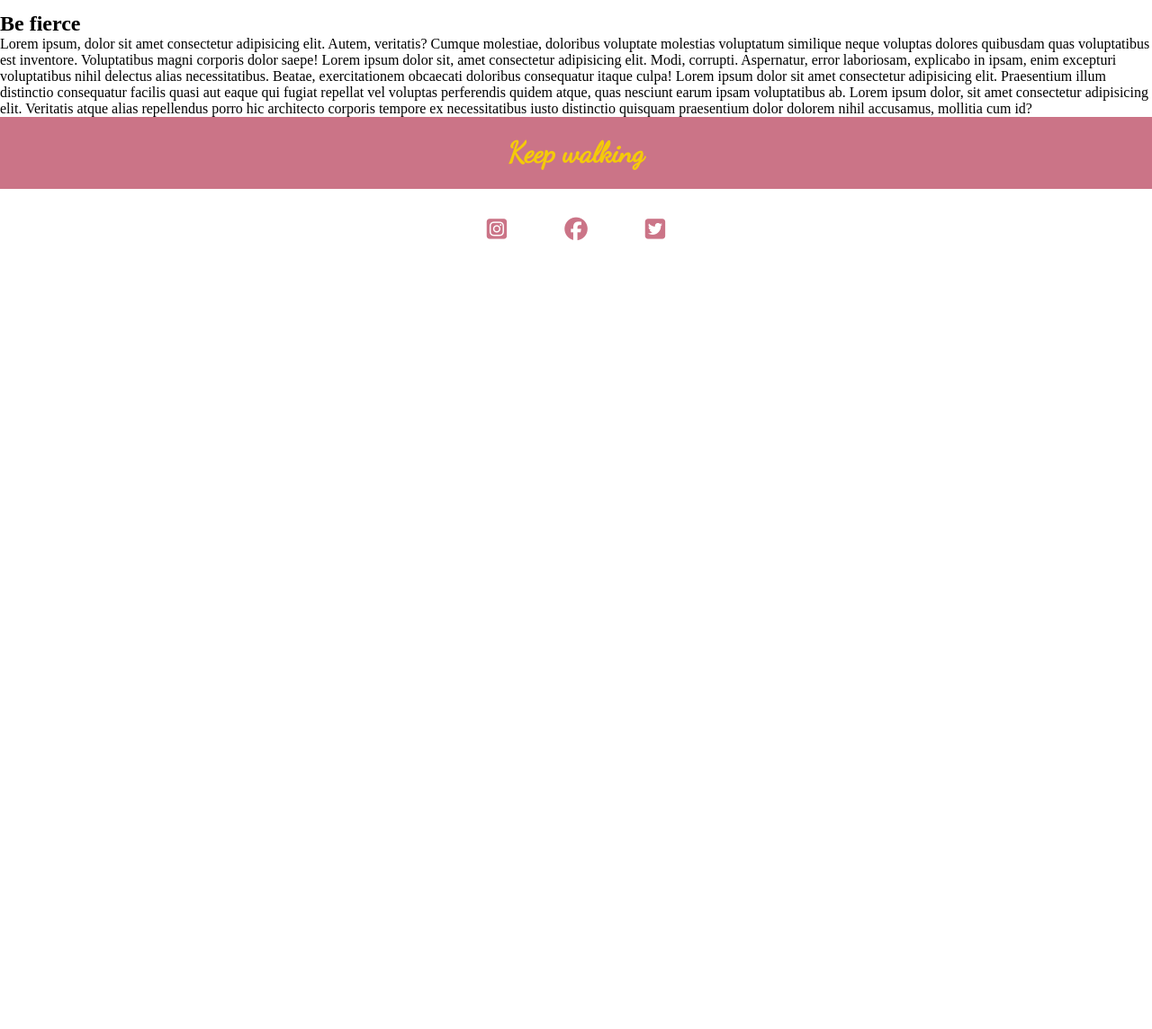
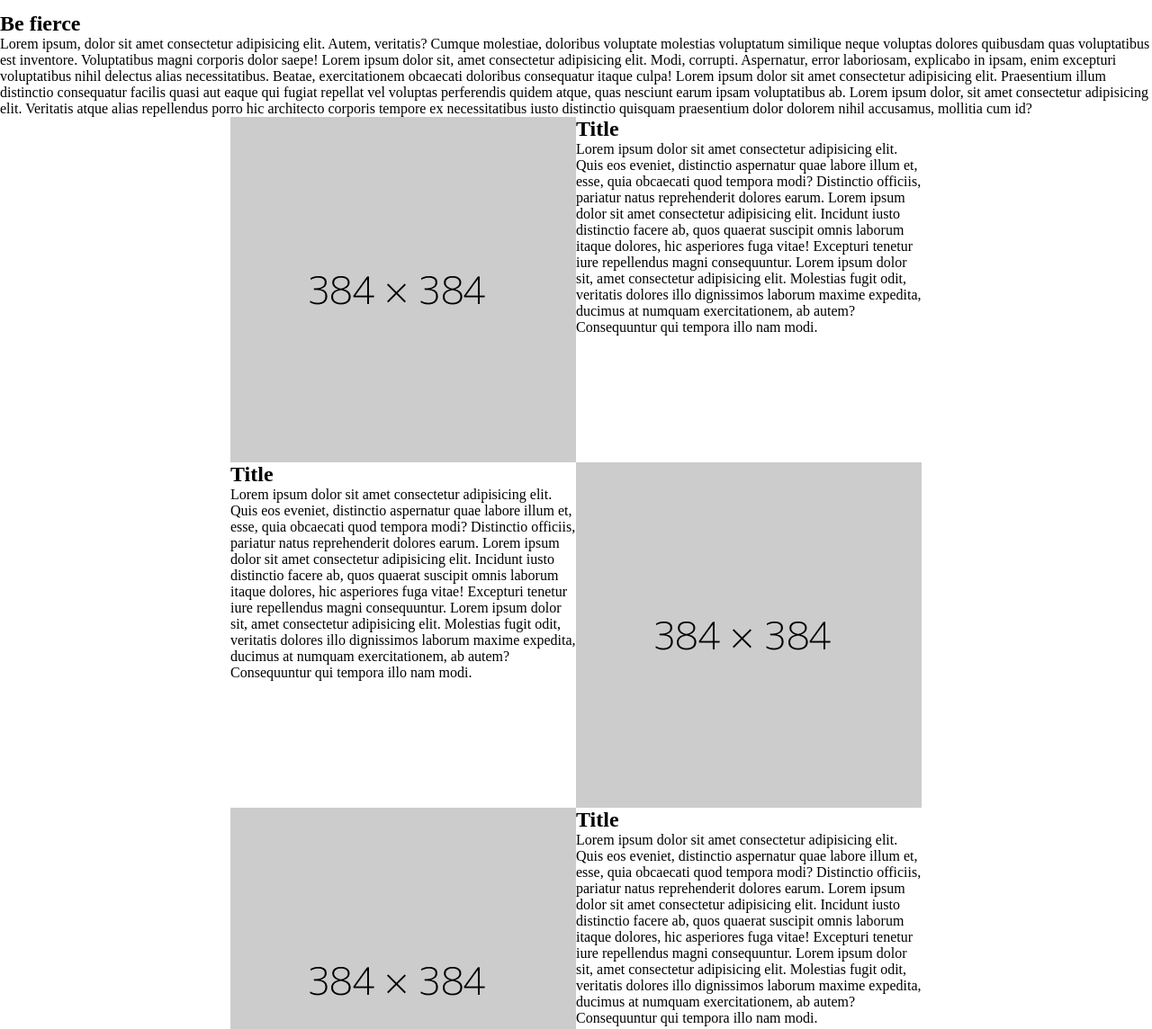
Before and after one commit to bakrydiarra/Project-1-Portfolio, a plain HTML site: page be-fierce.html in a window 1280 px wide. Shown: the part 80-1224 px from the top of the page at 90% size. Before the commit the page ends 800 px from the top, so only its background shows below. Drawn offline with Linux system fonts and the light colour scheme.

Commit message:
Add styling layout img and text by positioning to one another

```diff
--- a/assets/css/style.css
+++ b/assets/css/style.css
@@ -257,3 +257,28 @@ footer {
     justify-content: center;
     align-items: center;
 }
+
+/* givin a size to paragraph */
+
+.layout-item {
+    width: 384px;
+    height: 384px;
+}
+
+
+/* Positioning img and text - all pages except home page */
+
+#container-layout {
+    display: flex;
+    justify-content: center;
+    justify-content: center;
+}
+
+#layout {
+    width: 768px;
+    display: flex;
+    flex-wrap: wrap;
+    justify-content: center;
+    align-items: center;
+
+}
--- a/be-fierce.html
+++ b/be-fierce.html
@@ -40,19 +40,41 @@
             <p>Lorem ipsum, dolor sit amet consectetur adipisicing elit. Autem, veritatis? Cumque molestiae, doloribus voluptate molestias voluptatum similique neque voluptas dolores quibusdam quas voluptatibus est inventore. Voluptatibus magni corporis dolor saepe! Lorem ipsum dolor sit, amet consectetur adipisicing elit. Modi, corrupti. Aspernatur, error laboriosam, explicabo in ipsam, enim excepturi voluptatibus nihil delectus alias necessitatibus. Beatae, exercitationem obcaecati doloribus consequatur itaque culpa! Lorem ipsum dolor sit amet consectetur adipisicing elit. Praesentium illum distinctio consequatur facilis quasi aut eaque qui fugiat repellat vel voluptas perferendis quidem atque, quas nesciunt earum ipsam voluptatibus ab. Lorem ipsum dolor, sit amet consectetur adipisicing elit. Veritatis atque alias repellendus porro hic architecto corporis tempore ex necessitatibus iusto distinctio quisquam praesentium dolor dolorem nihil accusamus, mollitia cum id?</p>
         </div>
     </section>
-    <section>
-        <div>
-            <div></div>
-            <div></div>
-            <div></div>
-            <div></div>
-            <div></div>
-            <div></div>
-            <div></div>
-            <div></div>
+    <section id="container-layout">
+        <div id="layout">
+            <div class="layout-item">
+                <img src="assets/images/384.png" alt="placeholder">
+            </div>
+            <div class="layout-item text">
+                <h2>Title</h2>
+                <p>Lorem ipsum dolor sit amet consectetur adipisicing elit. Quis eos eveniet, distinctio aspernatur quae labore illum et, esse, quia obcaecati quod tempora modi? Distinctio officiis, pariatur natus reprehenderit dolores earum. Lorem ipsum dolor sit amet consectetur adipisicing elit. Incidunt iusto distinctio facere ab, quos quaerat suscipit omnis laborum itaque dolores, hic asperiores fuga vitae! Excepturi tenetur iure repellendus magni consequuntur. Lorem ipsum dolor sit, amet consectetur adipisicing elit. Molestias fugit odit, veritatis dolores illo dignissimos laborum maxime expedita, ducimus at numquam exercitationem, ab autem? Consequuntur qui tempora illo nam modi.</p>
+            </div>
+            <div class="layout-item text">
+                <h2>Title</h2>
+                <p>Lorem ipsum dolor sit amet consectetur adipisicing elit. Quis eos eveniet, distinctio aspernatur quae labore illum et, esse, quia obcaecati quod tempora modi? Distinctio officiis, pariatur natus reprehenderit dolores earum. Lorem ipsum dolor sit amet consectetur adipisicing elit. Incidunt iusto distinctio facere ab, quos quaerat suscipit omnis laborum itaque dolores, hic asperiores fuga vitae! Excepturi tenetur iure repellendus magni consequuntur. Lorem ipsum dolor sit, amet consectetur adipisicing elit. Molestias fugit odit, veritatis dolores illo dignissimos laborum maxime expedita, ducimus at numquam exercitationem, ab autem? Consequuntur qui tempora illo nam modi.</p>
+            </div>
+            <div class="layout-item">
+                <img src="assets/images/384.png" alt="placeholder">
+            </div>
+            <div class="layout-item">
+                <img src="assets/images/384.png" alt="placeholder">
+            </div>
+            <div class="layout-item text">
+                <h2>Title</h2>
+                <p>Lorem ipsum dolor sit amet consectetur adipisicing elit. Quis eos eveniet, distinctio aspernatur quae labore illum et, esse, quia obcaecati quod tempora modi? Distinctio officiis, pariatur natus reprehenderit dolores earum. Lorem ipsum dolor sit amet consectetur adipisicing elit. Incidunt iusto distinctio facere ab, quos quaerat suscipit omnis laborum itaque dolores, hic asperiores fuga vitae! Excepturi tenetur iure repellendus magni consequuntur. Lorem ipsum dolor sit, amet consectetur adipisicing elit. Molestias fugit odit, veritatis dolores illo dignissimos laborum maxime expedita, ducimus at numquam exercitationem, ab autem? Consequuntur qui tempora illo nam modi.</p>
+            </div>
+            <div class="layout-item text">
+                <h2>Title</h2>
+                <p>Lorem ipsum dolor sit amet consectetur adipisicing elit. Quis eos eveniet, distinctio aspernatur quae labore illum et, esse, quia obcaecati quod tempora modi? Distinctio officiis, pariatur natus reprehenderit dolores earum. Lorem ipsum dolor sit amet consectetur adipisicing elit. Incidunt iusto distinctio facere ab, quos quaerat suscipit omnis laborum itaque dolores, hic asperiores fuga vitae! Excepturi tenetur iure repellendus magni consequuntur. Lorem ipsum dolor sit, amet consectetur adipisicing elit. Molestias fugit odit, veritatis dolores illo dignissimos laborum maxime expedita, ducimus at numquam exercitationem, ab autem? Consequuntur qui tempora illo nam modi.</p>
+            </div>
+            <div class="layout-item">
+                <img src="assets/images/384.png" alt="placeholder">
+            </div>
         </div>
     </section>
-    <div></div>
+    <div>
+        <h1>VIDEO</h1>
+    </div>
 
    <!--  guidance tip navigation to lead user to the next page -->
 
```
Also changed, not shown: index.html (+1 -1 lines), assets/images/384.png (added), assets/images/600.png (added), assets/images/800.png (added).
